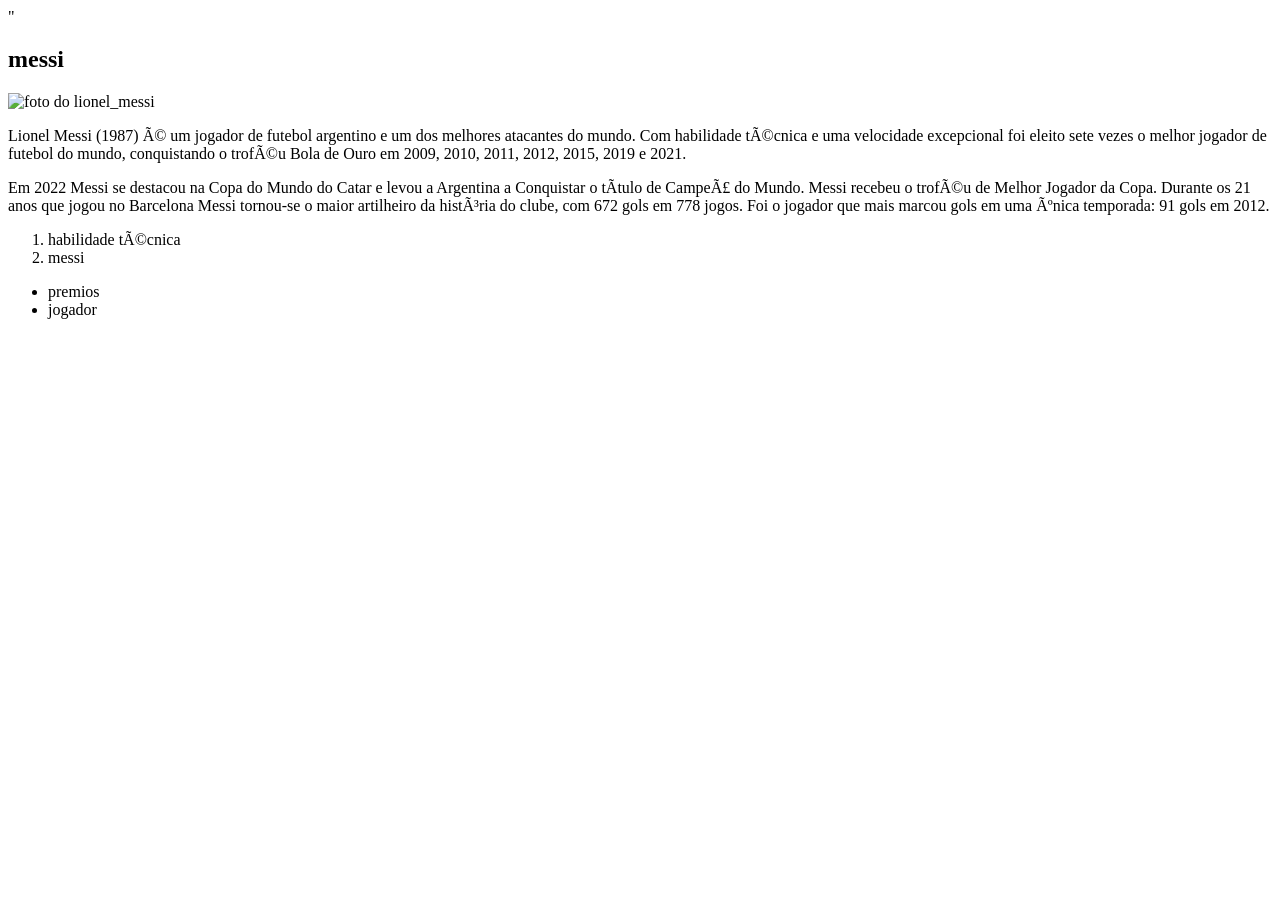
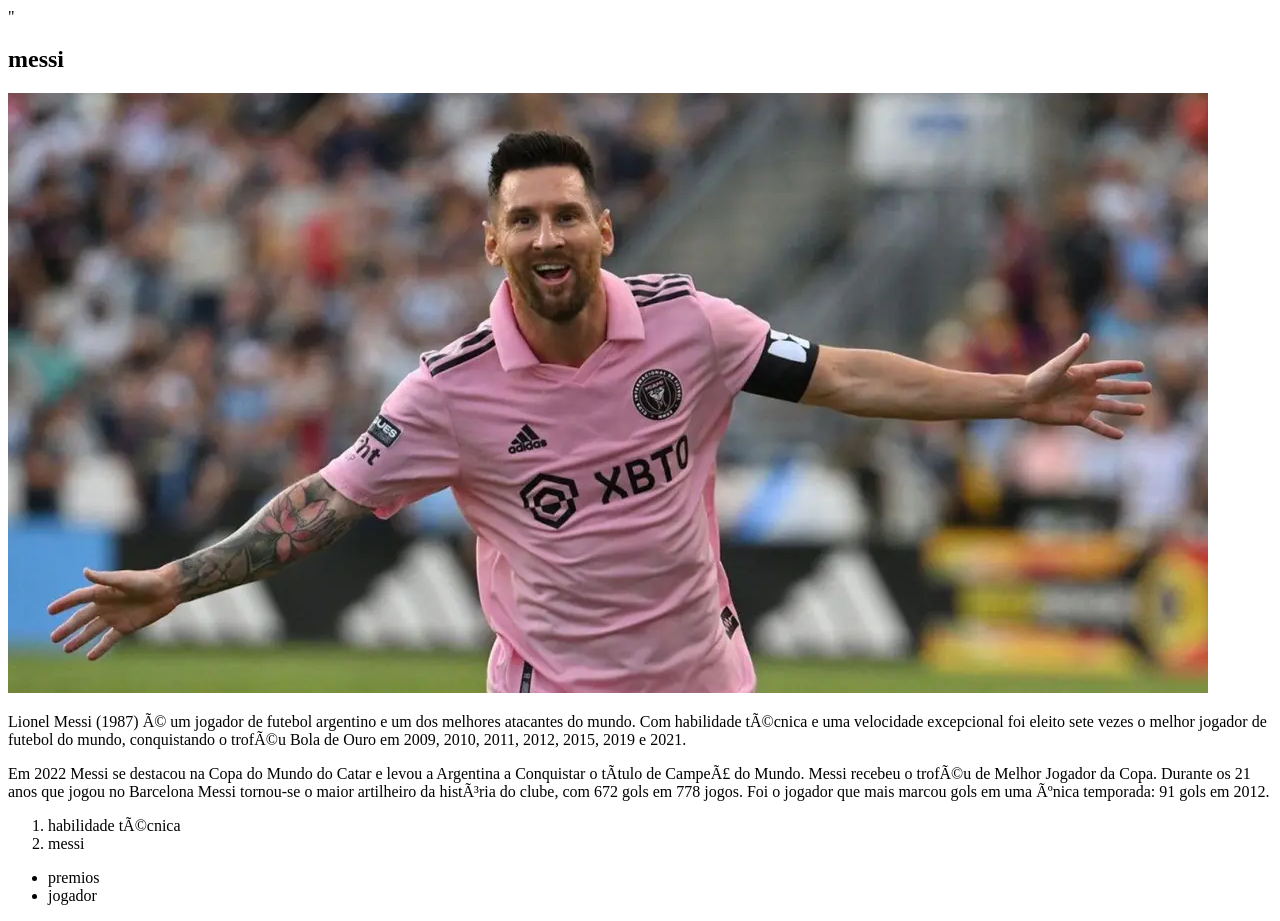
Before and after one commit to cajado01/1-s-rie-castelo, a plain HTML site: page index.html in a window 1280 px wide. Before the commit the page ends 800 px from the top, so only its background shows below. Drawn offline with Linux system fonts and the light colour scheme.

Commit message:
13/11/2024

```diff
--- a/index.html
+++ b/index.html
@@ -10,7 +10,7 @@
   <body>
     <section class="inicio">
         <h1 id="titulo">messi</h1>
-        <img id="imagem" src="" alt="foto do lionel_messi">
+        <img id="imagem" src="Messi.JPG" alt="foto do lionel_messi">
     </section>
 
     <section class="conteudo">
```
